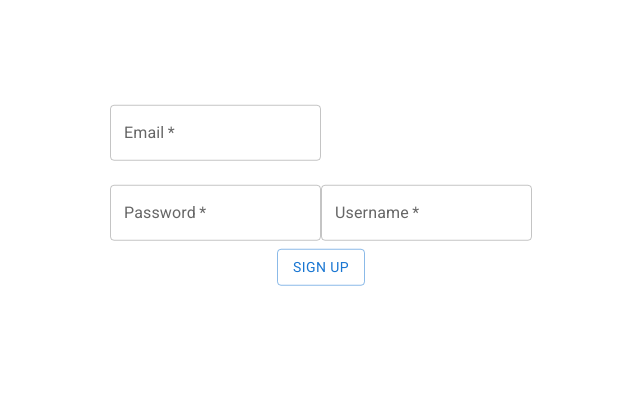
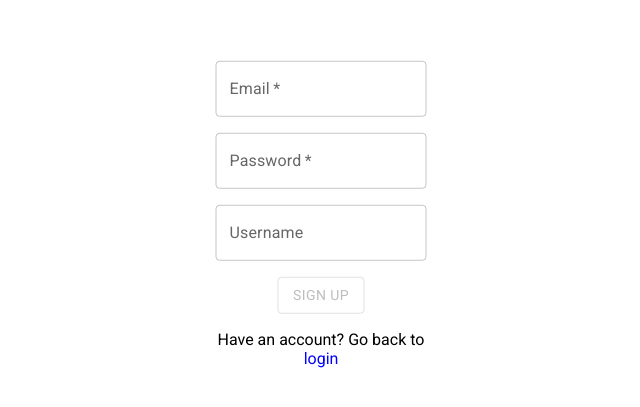
Before and after one commit to milenski1989/plus359-react-express-app, a React (Create React App) app in the folder client/: page /signup in a window 1280 px wide. Shown: the part 213-620 px from the top of the page, without its empty margins (319-959 px from the left). Built offline with nearby package versions, Linux system fonts and the light colour scheme.

Commit message:
Add signup functionality, hash password

```diff
--- a/client/src/components/App.css
+++ b/client/src/components/App.css
@@ -16,7 +16,7 @@ body {
     }
   }
 
-  .parent {
+  .mainSection {
     position: relative;
     width: 100vw;
     height: 100vh;
@@ -31,6 +31,7 @@ body {
 
   .loginButton {
     text-align: center;
+    margin-top: 1rem;
   }
 
   .loader {
@@ -39,3 +40,10 @@ body {
     left: 50%;
     transform: translate(-50%, -50%)
  }
+
+ .loginSignupTextContainer {
+  position: absolute;
+  top:100%;
+  margin-top: 1rem;
+  text-align: center;
+ }
--- a/client/src/components/Home.js
+++ b/client/src/components/Home.js
@@ -7,8 +7,6 @@ import { Link } from 'react-router-dom'
 import Upload from './Upload'
 import Artworks from './Artworks'
 import Logout from './Logout'
-
-
 
 const icons = {
     logo: require('./assets/logo359 gallery-white1.png')
@@ -34,7 +32,7 @@ const Home = () => {
     return <div className="parent">
         <div className="bar">
             <Link to='/'><img className="logo" alt="logo" src={icons.logo} /></Link>
-            <Logout/>
+            <Logout styles={{top: '25px', right: '3px'}}/>
         </div>
         <IconsNavBar/>
         {activeTab}
--- a/client/src/components/Login.js
+++ b/client/src/components/Login.js
@@ -1,8 +1,16 @@
-import { Button, CircularProgress, TextField } from "@mui/material"
+import { Button, CircularProgress, FormControl, IconButton, InputAdornment, InputLabel, OutlinedInput, TextField } from "@mui/material"
+import Visibility from '@mui/icons-material/Visibility';
+import VisibilityOff from '@mui/icons-material/VisibilityOff';
 import { useState } from "react"
-import { useHistory, useLocation } from "react-router-dom"
+import { Link, useHistory, useLocation } from "react-router-dom"
 import './App.css'
 import Message from "./Message"
+
+const linkStyle = {
+    textDecoration: "none",
+    color: "blue",
+    display: "inline"
+};
 
 const Login = () => {
 
@@ -11,6 +19,7 @@ const Login = () => {
     const [loading, setLoading] = useState(false)
     const [loginError, setLoginError] = useState({error: false, message: ''})
     const [inputTouched, setInputTouched] = useState(false)
+    const [viewPassword, setViewPassword] = useState(false)
 
     const history = useHistory()
     let myStorage = window.localStorage
@@ -29,7 +38,8 @@ const Login = () => {
         const data = await response.json()
 
         if (response.status === 200) {
-            myStorage.setItem('username', data.username)
+            console.log(data)
+            myStorage.setItem('user', JSON.stringify({username: data.username, email : data.email}))
             setLoading(false)
             setLoginError(null)
             history.replace(from)
@@ -45,10 +55,14 @@ const Login = () => {
         handleLogin()
     }
 
+    const handleViewPassword = () => {
+        setViewPassword(!viewPassword)
+    }
+
     return <>
         {<Message open={loginError.error} handleClose={() => setLoginError({error: false, message: ""})} message={loginError.message} severity="error"
         /> }
-        <div className="parent">
+        <div className="mainSection">
             <form className="loginSection">
                 { loading ?
                     <CircularProgress className="loader" color="primary" />
@@ -67,23 +81,42 @@ const Login = () => {
                             />
                         </div>
                         <div className="loginField">
-                            <TextField
-                                id="password"
-                                label="Password"
-                                variant="outlined"
-                                type="password"
-                                required
-                                margin="normal"
-                                onBlur={() => setInputTouched(true)}
-                                error={inputTouched && !password}
-                                onChange={event => setPassword(event.target.value)} />
+                            <FormControl sx={{width: '210.400px', marginTop: "0.5rem" }} variant="outlined">
+                                <InputLabel htmlFor="outlined-adornment-password">Password</InputLabel>
+                                <OutlinedInput
+                                    id="outlined-adornment-password"
+                                    type={viewPassword ? 'text' : 'password'}
+                                    value={password}
+                                    onBlur={() => setInputTouched(true)}
+                                    error={inputTouched && !password}
+                                    onChange={event => setPassword(event.target.value)}
+                                    endAdornment={
+                                        <InputAdornment position="end">
+                                            <IconButton
+                                                aria-label="toggle password visibility"
+                                                onClick={handleViewPassword}
+
+                                                edge="end"
+                                            >
+                                                {viewPassword ? <VisibilityOff /> : <Visibility />}
+                                            </IconButton>
+                                        </InputAdornment>
+                                    }
+                                    label="Password" />
+
+                            </FormControl>
                         </div>
                         <div className="loginButton">
                             <Button
                                 className="actionButton loginButton"
                                 children="Log in"
                                 variant="outlined"
-                                onClick={handleSubmit} />
+                                onClick={handleSubmit}
+                                disabled={!email || !password} />
+                        </div>
+
+                        <div className="loginSignupTextContainer">
+                            Not registered yet? Go to <Link to='/signup' style={linkStyle}>signup</Link>
                         </div>
                     </>
                 }
--- a/client/src/components/Logout.js
+++ b/client/src/components/Logout.js
@@ -1,14 +1,11 @@
-import { Button } from '@mui/material'
+import ExitToAppIcon from '@mui/icons-material/ExitToApp';
+import { IconButton, Tooltip } from "@mui/material";
 import React from 'react'
+import { useHistory } from 'react-router';
 
-const buttonStyle = {
-    position: "absolute",
-    top: "2rem",
-    right: "2rem",
-    color:"white"
-}
+function Logout({styles}) {
 
-function Logout() {
+    const history = useHistory()
 
     const handleLogout = () => {
         window.localStorage.clear()
@@ -18,12 +15,15 @@ function Logout() {
 
     return (
         <>
-            <Button
-                style={buttonStyle}
-                className="actionButton logoutButton"
-                children="Log out"
-                onClick={handleLogout}
-            />
+            <Tooltip title="Log out"  placement="bottom">
+                <IconButton
+                    variant="outlined"
+                    onClick={handleLogout}
+                    sx={{ position: 'absolute', ...styles}}
+                >
+                    <ExitToAppIcon fontSize="medium" color="primary"/>
+                </IconButton>
+            </Tooltip>
         </>
 
     )
--- a/client/src/components/Message.js
+++ b/client/src/components/Message.js
@@ -4,7 +4,7 @@ import { Alert, Snackbar } from "@mui/material"
 const Message = ({ open, handleClose, message, severity }) => {
 
     return <>
-        <Snackbar open={open} autoHideDuration={2000} onClose={handleClose}>
+        <Snackbar open={open} autoHideDuration={2500} onClose={handleClose}>
             <Alert onClose={handleClose} severity={severity} sx={{ width: '100%' }}>
                 {message}
             </Alert>
--- a/client/src/components/NavBar.css
+++ b/client/src/components/NavBar.css
@@ -21,5 +21,6 @@
 .bar {
     background: rgb(29, 28, 28);
     padding-top: 0.75rem;
-    padding-bottom: 0.75rem
+    padding-bottom: 0.75rem;
+    position: relative;
 }
--- a/client/src/components/PrivateRoute.js
+++ b/client/src/components/PrivateRoute.js
@@ -2,7 +2,7 @@ import { Route, Redirect } from 'react-router-dom'
 
 
 const isAuthenticated = () => {
-    const user = localStorage.getItem('username');
+    const user = localStorage.getItem('user');
     return user
 
 }
--- a/client/src/components/SecondaryNavbar.js
+++ b/client/src/components/SecondaryNavbar.js
@@ -2,8 +2,7 @@ import { Link } from "react-router-dom"
 import './NavBar.css'
 import './App.css'
 import styled from "styled-components";
-import ExitToAppIcon from '@mui/icons-material/ExitToApp';
-import { IconButton, Tooltip } from "@mui/material";
+import Logout from "./Logout";
 
 const NavUnlisted = styled.ul`
   display: flex;
@@ -22,23 +21,12 @@ const linkStyle = {
 const SecondaryNavbar = () => {
 
     return  <>
-
         <NavUnlisted>
             <Link to='/' style={linkStyle}>Home</Link>
             <Link to='/upload' style={linkStyle}>Upload</Link>
             <Link to='/artworks' style={linkStyle}>Gallery</Link>
         </NavUnlisted>
-
-        <Tooltip title="Log out"  placement="bottom">
-            <IconButton
-                variant="outlined"
-                onClick={() => console.log('clicked') }
-                sx={{ position: 'absolute', top: '5px', right: '3px'}}
-            >
-                <ExitToAppIcon fontSize="medium" color="primary"/>
-            </IconButton>
-        </Tooltip>
-
+        <Logout styles={{top: '5px', right: '3px'}}/>
     </>
 }
 
--- /dev/null
+++ b/client/src/components/Signup.css
@@ -0,0 +1,16 @@
+.signupSection {
+    position: absolute;
+    top: 50%;
+    left: 50%;
+    transform: translate(-50%, -50%);
+}
+
+.signupForm {
+display: flex;
+flex-direction: column;
+}
+
+.signupButton {
+    text-align: center;
+    margin-top: 1rem;
+  }
--- a/client/src/components/Signup.js
+++ b/client/src/components/Signup.js
@@ -1,7 +1,14 @@
 import { Button, CircularProgress, TextField } from "@mui/material"
 import { useState } from "react"
+import { Link } from "react-router-dom"
 import './App.css'
 import Message from "./Message"
+import './Signup.css'
+
+const linkStyle = {
+    textDecoration: "none",
+    color: "blue",
+};
 
 const Signup = () => {
 
@@ -9,7 +16,9 @@ const Signup = () => {
     const [password, setPassword] = useState('')
     const [userName, setUserName] = useState('')
     const [loading, setLoading] = useState(false)
-    const [loginError, setLoginError] = useState({error: false, message: ''})
+    const [signupError, setSignupError] = useState({error: false, message: ''})
+    const [inputTouched, setInputTouched] = useState(false)
+    const [signupSuccess, setSignupSuccess] = useState({success: false, message: ''})
 
     const handleSignup = async () => {
         const response = await fetch("http://localhost:5000/api/signup", {
@@ -20,16 +29,15 @@ const Signup = () => {
             body: JSON.stringify({
                 email,
                 password,
-                userName: userName
+                userName
             })
         })
         const data = await response.json();
         if (response.status === 200 || response.status === 201) {
-            console.log(data)
             setLoading(false)
-            setLoginError(null)
+            setSignupSuccess({success: true, message: data.message})
         } else {
-            setLoginError({error: true, message: data.error})
+            setSignupError({error: true, message: data.error})
             setLoading(false)
         }
     }
@@ -40,53 +48,62 @@ const Signup = () => {
         handleSignup()
     }
 
-    return <>
-        {<Message open={loginError.error} handleClose={() => setLoginError({error: false, message: ""})} message={loginError.message} severity="error"
+    return(<>
+        {<Message open={signupError.error} handleClose={() => setSignupError({error: false, message: ""})} message={signupError.message} severity="error"
         /> }
-        <div className="parent">
-            <form className="loginSection">
+        {<Message open={signupSuccess.success} handleClose={() => setSignupSuccess(false)} message={signupSuccess.message} severity="success"
+        /> }
+
+        <div className="signupSection">
+            <form className="signupForm">
                 {!loading ?
                     <><div className="loginField">
                         <TextField
                             id="email"
                             label="Email"
                             variant="outlined"
-                            margin="normal"
+                            onBlur={() => setInputTouched(true)}
+                            error={inputTouched && !email}
                             type="text"
                             required
                             onChange={event => setEmail(event.target.value)} />
                     </div><div className="loginField">
                         <TextField
+                            sx={{marginTop: "1rem"}}
                             id="password"
                             label="Password"
                             variant="outlined"
-                            type="password"
+                            type="text"
                             required
-                            margin="normal"
+                            onBlur={() => setInputTouched(true)}
+                            error={inputTouched && !password}
                             onChange={event => setPassword(event.target.value)} />
-                        {/* <img src={EyeIcon} className="clickable" onClick={handlePasswordVisibility} /> */}
-
+                        <div className="loginField">
                             <TextField
+                                sx={{marginTop: "1rem"}}
                                 id="username"
                                 label="Username"
                                 variant="outlined"
                                 type="text"
-                            required
-                            margin="normal"
                                 onChange={event => setUserName(event.target.value)} />
+                        </div>
 
-                    </div><div className="loginButton">
+                    </div><div className="signupButton">
                         <Button
-                            className="actionButton loginButton"
                             children="Sign up"
                             variant="outlined"
-                            onClick={handleSubmit} />
-                    </div></> :
+                            onClick={handleSubmit}
+                            disabled={!email || !password} />
+                    </div>
+                    <div className="loginSignupTextContainer">
+                        Have an account? Go back to <Link to='/login' style={linkStyle}>login</Link>
+                    </div>
+                    </> :
                     <CircularProgress className="loader" color="primary" />
                 }
             </form>
         </div>
-    </>
+    </>)
 }
 
 export default Signup
```
Also changed, not shown: 2 other files (tests, documents, lock files or other folders). Lines whose indentation alone changed are shown as unchanged.
